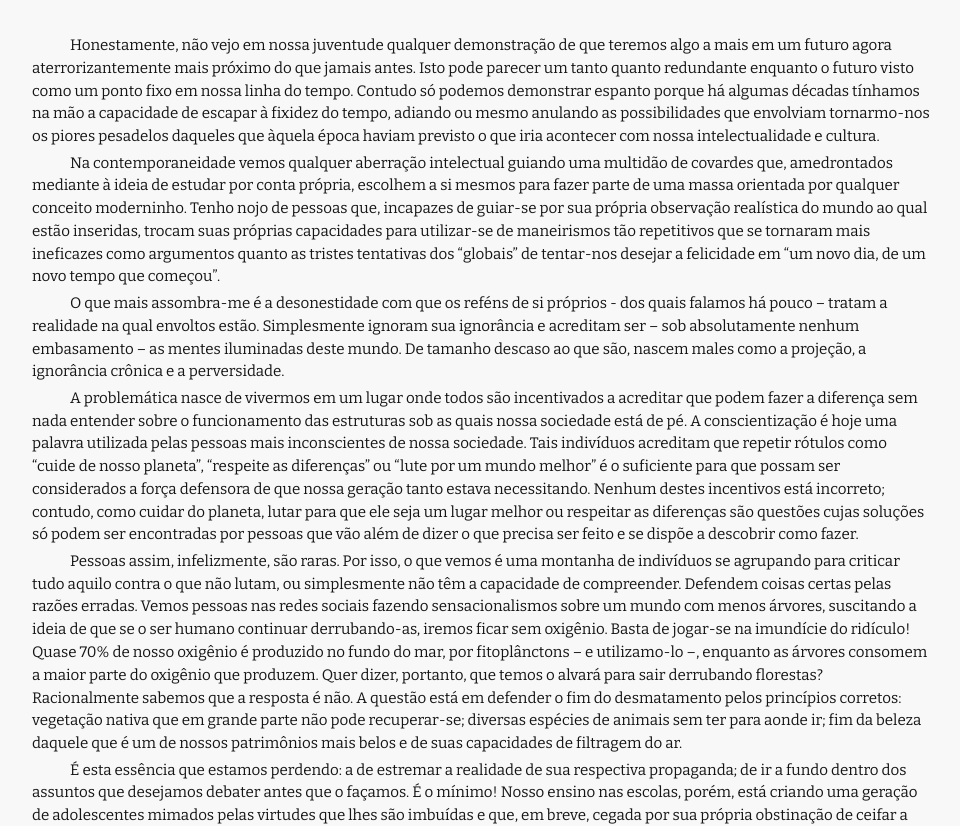
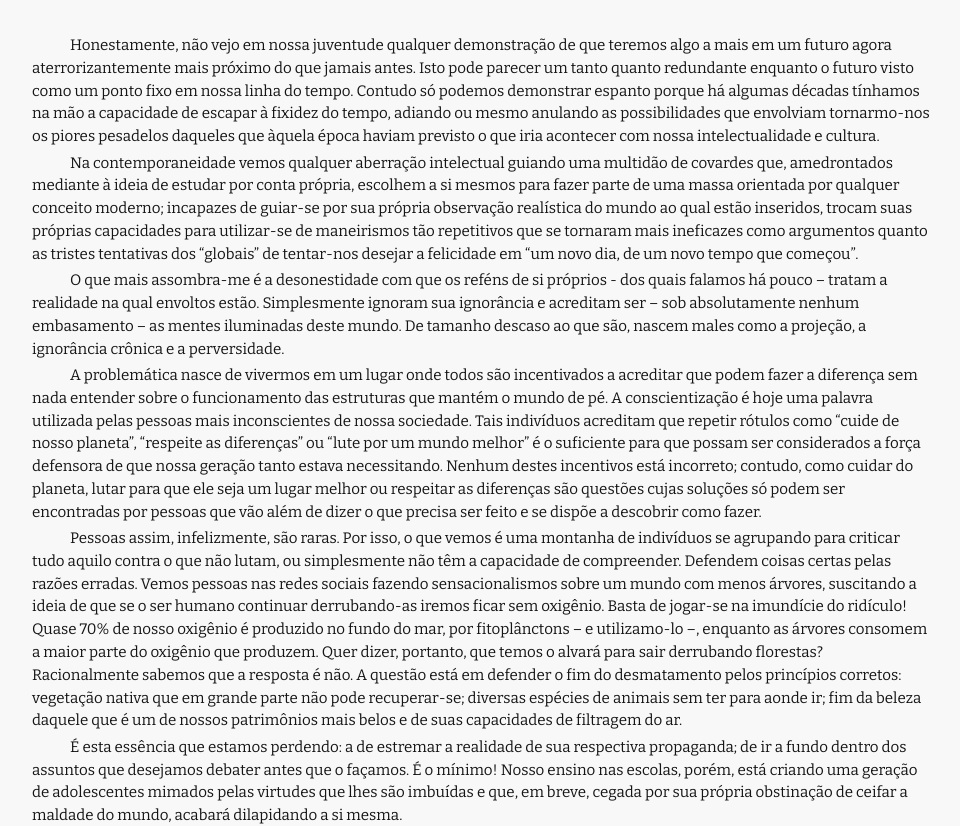
Before and after one commit to luizfilipezs/scientific-article, a website: page index.html in a window 1280 px wide. Shown: the part 135-961 px from the top of the page, without its empty margins (158-1118 px from the left). Drawn offline with nearby package versions, Linux system fonts and the light colour scheme.

Commit message:
Update text and links

```diff
--- a/index.html
+++ b/index.html
@@ -15,10 +15,10 @@
     <p class="author">Luiz Filipe da Silva</p>
     <article class="article-body">
       <p class="paragraph">Honestamente, não vejo em nossa juventude qualquer demonstração de que teremos algo a mais em um futuro agora aterrorizantemente mais próximo do que jamais antes. Isto pode parecer um tanto quanto redundante enquanto o futuro visto como um ponto fixo em nossa linha do tempo. Contudo só podemos demonstrar espanto porque há algumas décadas tínhamos na mão a capacidade de escapar à fixidez do tempo, adiando ou mesmo anulando as possibilidades que envolviam tornarmo-nos os piores pesadelos daqueles que àquela época haviam previsto o que iria acontecer com nossa intelectualidade e cultura.</p>
-      <p class="paragraph">Na contemporaneidade vemos qualquer aberração intelectual guiando uma multidão de covardes que, amedrontados mediante à ideia de estudar por conta própria, escolhem a si mesmos para fazer parte de uma massa orientada por qualquer conceito moderninho. Tenho nojo de pessoas que, incapazes de guiar-se por sua própria observação realística do mundo ao qual estão inseridas, trocam suas próprias capacidades para utilizar-se de maneirismos tão repetitivos que se tornaram mais ineficazes como argumentos quanto as tristes tentativas dos “globais” de tentar-nos desejar a felicidade em “um novo dia, de um novo tempo que começou”.</p>
+      <p class="paragraph">Na contemporaneidade vemos qualquer aberração intelectual guiando uma multidão de covardes que, amedrontados mediante à ideia de estudar por conta própria, escolhem a si mesmos para fazer parte de uma massa orientada por qualquer conceito moderno; incapazes de guiar-se por sua própria observação realística do mundo ao qual estão inseridos, trocam suas próprias capacidades para utilizar-se de maneirismos tão repetitivos que se tornaram mais ineficazes como argumentos quanto as tristes tentativas dos “globais” de tentar-nos desejar a felicidade em “um novo dia, de um novo tempo que começou”.</p>
       <p class="paragraph">O que mais assombra-me é a desonestidade com que os reféns de si próprios - dos quais falamos há pouco – tratam a realidade na qual envoltos estão. Simplesmente ignoram sua ignorância e acreditam ser – sob absolutamente nenhum embasamento – as mentes iluminadas deste mundo. De tamanho descaso ao que são, nascem males como a projeção, a ignorância crônica e a perversidade.</p>
-      <p class="paragraph">A problemática nasce de vivermos em um lugar onde todos são incentivados a acreditar que podem fazer a diferença sem nada entender sobre o funcionamento das estruturas sob as quais nossa sociedade está de pé. A conscientização é hoje uma palavra utilizada pelas pessoas mais inconscientes de nossa sociedade. Tais indivíduos acreditam que repetir rótulos como “cuide de nosso planeta”, “respeite as diferenças” ou “lute por um mundo melhor” é o suficiente para que possam ser considerados a força defensora de que nossa geração tanto estava necessitando. Nenhum destes incentivos está incorreto; contudo, como cuidar do planeta, lutar para que ele seja um lugar melhor ou respeitar as diferenças são questões cujas soluções só podem ser encontradas por pessoas que vão além de dizer o que precisa ser feito e se dispõe a descobrir como fazer.</p>
-      <p class="paragraph">Pessoas assim, infelizmente, são raras. Por isso, o que vemos é uma montanha de indivíduos se agrupando para criticar tudo aquilo contra o que não lutam, ou simplesmente não têm a capacidade de compreender. Defendem coisas certas pelas razões erradas. Vemos pessoas nas redes sociais fazendo sensacionalismos sobre um mundo com menos árvores, suscitando a ideia de que se o ser humano continuar derrubando-as, iremos ficar sem oxigênio. Basta de jogar-se na imundície do ridículo! Quase 70% de nosso oxigênio é produzido no fundo do mar, por fitoplânctons – e utilizamo-lo –, enquanto as árvores consomem a maior parte do oxigênio que produzem. Quer dizer, portanto, que temos o alvará para sair derrubando florestas? Racionalmente sabemos que a resposta é não. A questão está em defender o fim do desmatamento pelos princípios corretos: vegetação nativa que em grande parte não pode recuperar-se; diversas espécies de animais sem ter para aonde ir; fim da beleza daquele que é um de nossos patrimônios mais belos e de suas capacidades de filtragem do ar.</p>
+      <p class="paragraph">A problemática nasce de vivermos em um lugar onde todos são incentivados a acreditar que podem fazer a diferença sem nada entender sobre o funcionamento das estruturas que mantém o mundo de pé. A conscientização é hoje uma palavra utilizada pelas pessoas mais inconscientes de nossa sociedade. Tais indivíduos acreditam que repetir rótulos como “cuide de nosso planeta”, “respeite as diferenças” ou “lute por um mundo melhor” é o suficiente para que possam ser considerados a força defensora de que nossa geração tanto estava necessitando. Nenhum destes incentivos está incorreto; contudo, como cuidar do planeta, lutar para que ele seja um lugar melhor ou respeitar as diferenças são questões cujas soluções só podem ser encontradas por pessoas que vão além de dizer o que precisa ser feito e se dispõe a descobrir como fazer.</p>
+      <p class="paragraph">Pessoas assim, infelizmente, são raras. Por isso, o que vemos é uma montanha de indivíduos se agrupando para criticar tudo aquilo contra o que não lutam, ou simplesmente não têm a capacidade de compreender. Defendem coisas certas pelas razões erradas. Vemos pessoas nas redes sociais fazendo sensacionalismos sobre um mundo com menos árvores, suscitando a ideia de que se o ser humano continuar derrubando-as iremos ficar sem oxigênio. Basta de jogar-se na imundície do ridículo! Quase 70% de nosso oxigênio é produzido no fundo do mar, por fitoplânctons – e utilizamo-lo –, enquanto as árvores consomem a maior parte do oxigênio que produzem. Quer dizer, portanto, que temos o alvará para sair derrubando florestas? Racionalmente sabemos que a resposta é não. A questão está em defender o fim do desmatamento pelos princípios corretos: vegetação nativa que em grande parte não pode recuperar-se; diversas espécies de animais sem ter para aonde ir; fim da beleza daquele que é um de nossos patrimônios mais belos e de suas capacidades de filtragem do ar.</p>
       <p class="paragraph">É esta essência que estamos perdendo: a de estremar a realidade de sua respectiva propaganda; de ir a fundo dentro dos assuntos que desejamos debater antes que o façamos. É o mínimo! Nosso ensino nas escolas, porém, está criando uma geração de adolescentes mimados pelas virtudes que lhes são imbuídas e que, em breve, cegada por sua própria obstinação de ceifar a maldade do mundo, acabará dilapidando a si mesma.</p>
     </article>
     <h2 class="topic">Outros artigos</h2>
```
Also changed, not shown: origens-da-projecao.html (+2 -0 lines).
